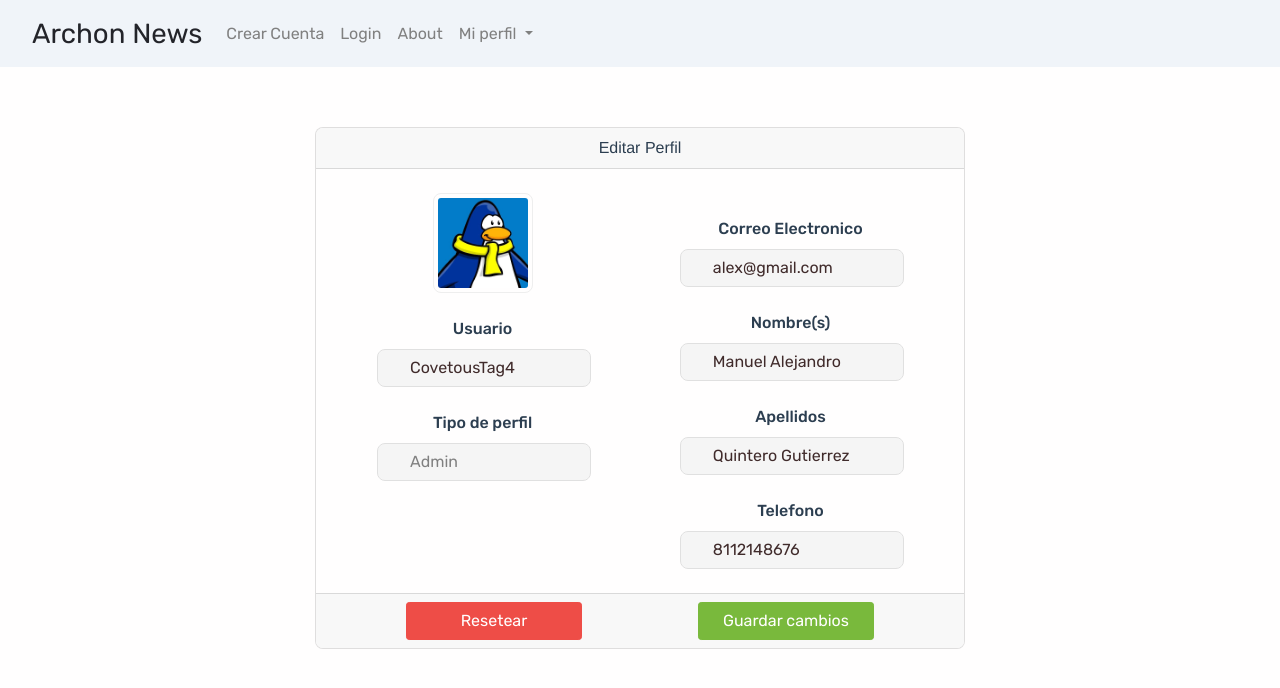
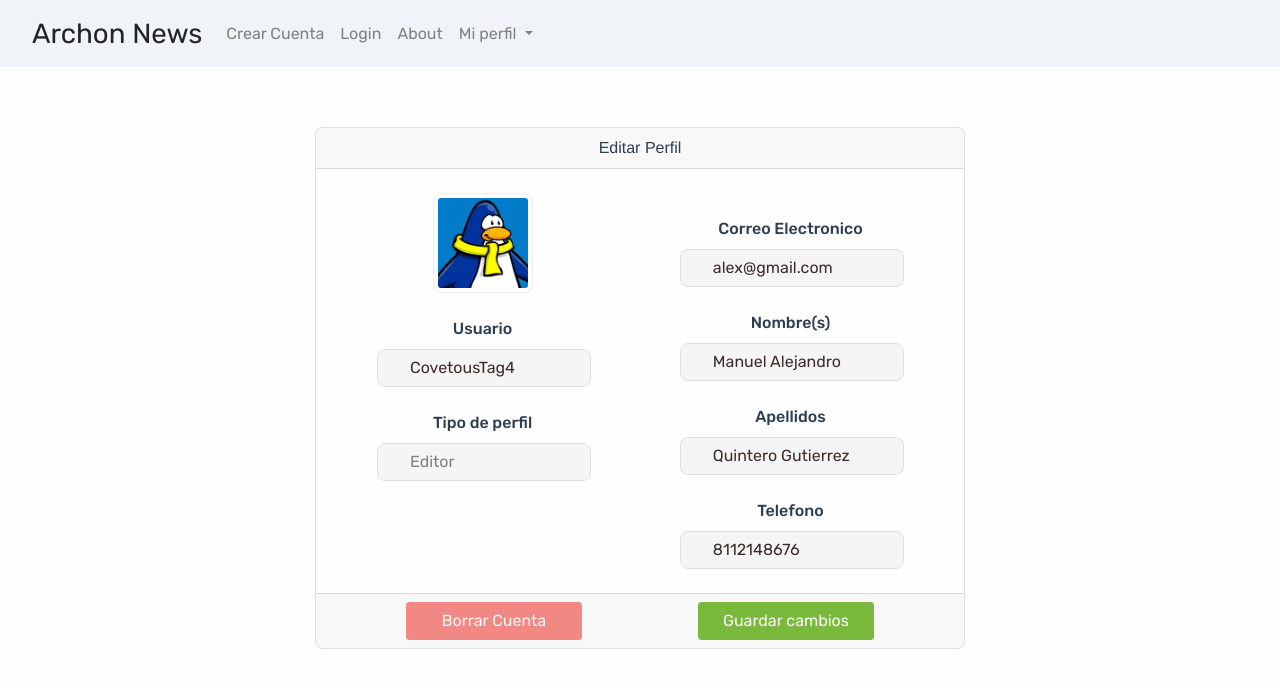
Before and after one commit to mquintero0118/PiaBDM, a Vue app: page /editProfile in a window 1280 px wide. Shown: the top 688 px of the page. Built offline with nearby package versions, Linux system fonts and the light colour scheme.

Commit message:
Changed button and profile type

```diff
--- a/src/components/EditProfile.vue
+++ b/src/components/EditProfile.vue
@@ -25,7 +25,7 @@
             type="text"
             class="form-control disabled"
             disabled
-            value="Admin"
+            value="Editor"
           />
           </div>
           </div>
@@ -76,8 +76,8 @@
       <div class="card-footer">
         <div class="container">
           <div class="d-flex justify-content-around">
-             <button type="button" class="btn btn-danger btnE">
-              Resetear
+             <button type="button" class="btn btn-danger btnE" disabled>
+              Borrar Cuenta
             </button>
             <button type="button" class="btn btn-success btnE">
               Guardar cambios
@@ -102,7 +102,7 @@ export default {};
   color: grey;
 }
 .btnE {
-  max-width: 60%;
+  max-width: 30%;
   min-width: 30%;
   width: 30%;
 }
```
